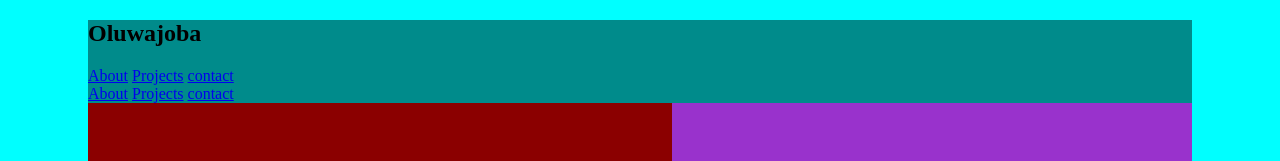
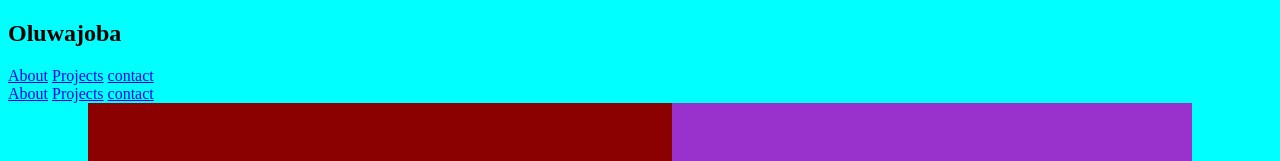
Before and after one commit to Jobsy/jPortfolio, a website: page index.html in a window 1280 px wide. Shown: the top 161 px of the page. Drawn offline with Linux system fonts and the light colour scheme; a web font is replaced by a local one.

Commit message:
move nav bar from wrapper to convert it to  fix top nav bar / index.html

```diff
--- a/index.html
+++ b/index.html
@@ -16,8 +16,27 @@
     <link rel="stylesheet" type="text/css" href="./css/index.css" />
   </head>
   <body>
+    <nav>
+      <h2>Oluwajoba</h2>
+      <div id="desktopView">
+        <a href="#about">About</a>
+        <a href="#projects">Projects</a>
+        <a href="#contacts">contact</a>
+      </div>
+      <div id="container">
+        <div class="menu-btn">
+          <div class="menu-btn__burger"></div>
+        </div>
+        <div id="hLinks">
+          <a href="#about">About</a>
+          <a href="#projects">Projects</a>
+          <a href="#contacts">contact</a>
+        </div>
+      </div>
+    </nav>
+
     <div id="wrapper">
-      <nav>
+      <!-- <nav>
         <h2>Oluwajoba</h2>
         <div id="desktopView">
           <a href="#about">About</a>
@@ -34,7 +53,7 @@
             <a href="#contacts">contact</a>
           </div>
         </div>
-      </nav>
+      </nav> -->
 
       <header>
         <article id="about">
```
